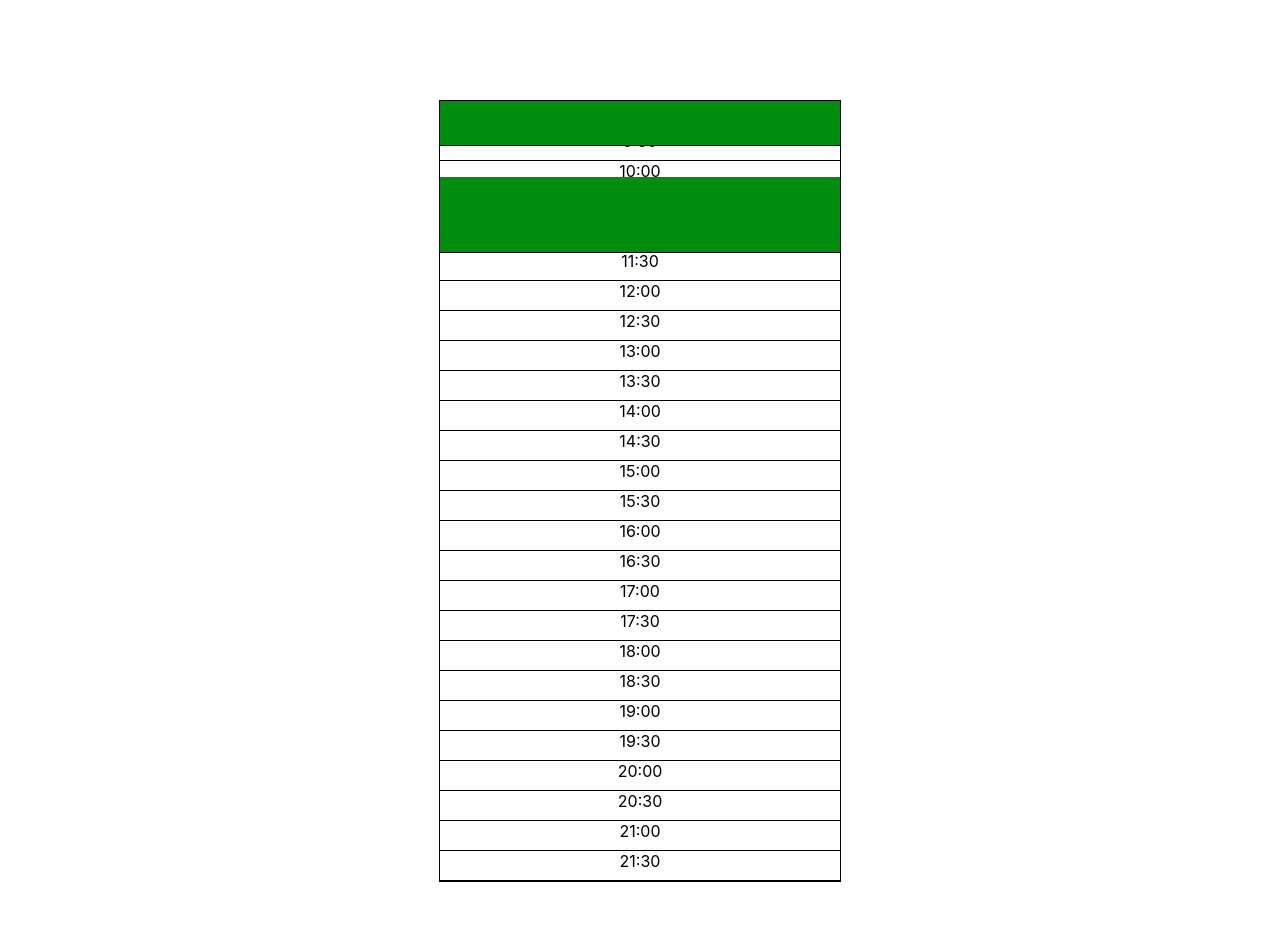
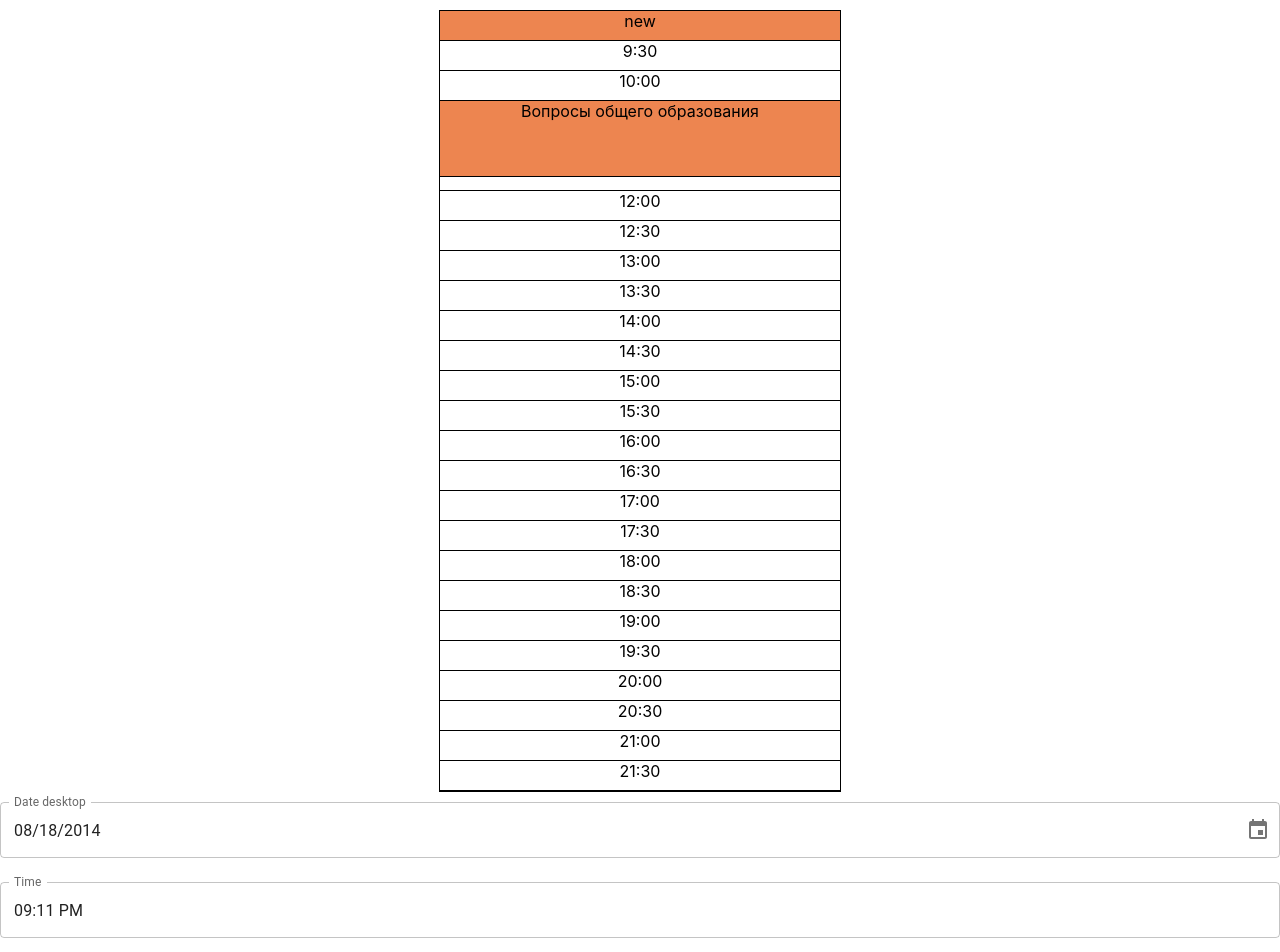
Before and after one commit to isakhalin/AppointApp, a React (Create React App) app: page / in a window 1280 px wide. Shown: the top 952 px of the page. Built offline with nearby package versions, Linux system fonts and the light colour scheme.

Commit message:
feat(VksConstructor): Добавлен конструктор события

```diff
--- a/package.json
+++ b/package.json
@@ -6,10 +6,12 @@
     "@emotion/react": "^11.10.5",
     "@emotion/styled": "^11.10.5",
     "@mui/material": "^5.11.0",
+    "@mui/x-date-pickers": "^5.0.11",
     "@reduxjs/toolkit": "^1.9.1",
     "@testing-library/jest-dom": "^5.16.5",
     "@testing-library/react": "^13.4.0",
     "@testing-library/user-event": "^14.4.3",
+    "moment": "^2.29.4",
     "react": "^18.2.0",
     "react-dom": "^18.2.0",
     "react-redux": "^8.0.5",
--- a/src/App.css
+++ b/src/App.css
@@ -40,8 +40,8 @@
 
 .calendar-wrp {
   position: relative;
-  margin: 100px auto;
+  margin: 10px auto;
   width: 400px;
   height: 780px;
-  border: 1px solid black;
+  border: 1px solid rgb(0, 0, 0);
 }
--- a/src/App.js
+++ b/src/App.js
@@ -1,11 +1,13 @@
 import React from 'react';
 import './App.css';
 import { Celendar } from './components';
+import { VksConstructor } from './components/vksConstructor/vksConstructor';
 
 function App() {
   return (
     <div className="App">
       <Celendar />
+      <VksConstructor />
     </div>
   );
 }
--- a/src/components/calendar/celendar.jsx
+++ b/src/components/calendar/celendar.jsx
@@ -1,164 +1,119 @@
 // rafc - создает реакт компонент
 // clg  - console.log()
 
-import { boxSizing } from "@mui/system";
 import React from "react";
 
 export const Celendar = () => {
-  const mok = [
+  const day = [
     {
       title: "9:00",
-      start: 0,
-      end: 30,
     },
     {
       title: "9:30",
-      start: 31,
-      end: 60,
     },
     {
       title: "10:00",
-      start: 61,
-      end: 90,
     },
     {
       title: "10:30",
-      start: 91,
-      end: 120,
     },
     {
       title: "11:00",
-      start: 121,
-      end: 150,
     },
     {
       title: "11:30",
-      start: 151,
-      end: 180,
     },
     {
       title: "12:00",
-      start: 181,
-      end: 210,
     },
     {
       title: "12:30",
-      start: 211,
-      end: 240,
     },
     {
       title: "13:00",
-      start: 211,
-      end: 240,
     },
     {
       title: "13:30",
-      start: "",
-      end: "",
     },
     {
       title: "14:00",
-      start: "",
-      end: "",
     },
     {
       title: "14:30",
-      start: "",
-      end: "",
     },
     {
       title: "15:00",
-      start: "",
-      end: "",
     },
     {
       title: "15:30",
-      start: "",
-      end: "",
     },
     {
       title: "16:00",
-      start: "",
-      end: "",
     },
     {
       title: "16:30",
-      start: "",
-      end: "",
     },
     {
       title: "17:00",
-      start: "",
-      end: "",
     },
     {
       title: "17:30",
-      start: "",
-      end: "",
     },
     {
-      title: '18:00',
-      start: '',
-      end: '',
+      title: "18:00",
     },
     {
       title: "18:30",
-      start: "",
-      end: "",
     },
     {
-      title: '19:00',
-      start: '',
-      end: '',
+      title: "19:00",
     },
     {
       title: "19:30",
-      start: "",
-      end: "",
     },
     {
-      title: '20:00',
-      start: '',
-      end: '',
+      title: "20:00",
     },
     {
       title: "20:30",
-      start: "",
-      end: "",
     },
     {
-      title: '21:00',
-      start: '',
-      end: '',
+      title: "21:00",
     },
     {
       title: "21:30",
-      start: "",
-      end: "",
     },
   ];
-  const mok2 = [
+  const vks = [
     {
-      start: 0,
-      end: 45,
+      id: "434264361",
+      title: "new",
+      dayStartAt: new Date("2022-12-20 09:00:00").getTime(),
+      dayEndAt: new Date("2022-12-20 21:00:00").getTime(),
+      start: new Date("2022-12-20 09:30:00").getTime(),
+      end: new Date("2022-12-20 10:00:00").getTime(),
       styles: {
         position: "absolute",
-        top: "0",
-        backgroundColor: "#008d0e",
-        height: "45px",
+        top: 0,
+        backgroundColor: "#ed8550",
+        height: "30px",
         width: "400px",
         borderBottom: "1px solid black",
         boxSizing: "border-box",
       },
     },
     {
-      start: 46,
-      end: 75,
+      id: "43467345361",
+      title: "Вопросы общего образования",
+      dayStartAt: new Date("2022-12-20 09:00:00").getTime(),
+      dayEndAt: new Date("2022-12-20 21:00:00").getTime(),
+      start: new Date("2022-12-20 10:30:00").getTime(), // 1671523200000
+      end: new Date("2022-12-20 11:00:00").getTime(), // 1671526800000
       styles: {
         position: "absolute",
-        top: 76,
-        backgroundColor: "#008d0e",
-        height: "76px",
+        top: 90, // 30 минут это 30 пикселей. (start-dayStartAt)/60000
+        backgroundColor: "#ed8550",
+        height: "76px", // (end-start)/60000
         width: "400px",
         borderBottom: "1px solid black",
         boxSizing: "border-box",
@@ -168,8 +123,9 @@ export const Celendar = () => {
 
   return (
     <div className="calendar-wrp">
-      {mok.map((el, index) => (
+      {day.map((el) => (
         <div
+          key={el.title}
           style={{
             width: "400px",
             height: "30px",
@@ -180,8 +136,10 @@ export const Celendar = () => {
           {el.title}
         </div>
       ))}
-      {mok2.map((el) => (
-        <div style={el.styles}></div>
+      {vks.map((el) => (
+        <div key={el.start} style={el.styles}>
+          {el.title}
+        </div>
       ))}
     </div>
   );
--- /dev/null
+++ b/src/components/vksConstructor/vksConstructor.jsx
@@ -0,0 +1,40 @@
+import React, { useState } from "react";
+//import dayjs from "dayjs";
+import Stack from "@mui/material/Stack";
+import TextField from "@mui/material/TextField";
+import { LocalizationProvider } from "@mui/x-date-pickers/LocalizationProvider";
+import { TimePicker } from "@mui/x-date-pickers/TimePicker";
+// import { DateTimePicker } from "@mui/x-date-pickers/DateTimePicker";
+import { DesktopDatePicker } from "@mui/x-date-pickers/DesktopDatePicker";
+// import { MobileDatePicker } from "@mui/x-date-pickers/MobileDatePicker";
+import { AdapterMoment } from "@mui/x-date-pickers/AdapterMoment";
+import moment from "moment/moment";
+
+export const VksConstructor = () => {
+  const [value, setValue] = useState(moment("2014-08-18T21:11:54"));
+  console.log("VAL", value);
+
+  const handleChange = (newValue) => {
+    setValue(newValue);
+  };
+
+  return (
+    <LocalizationProvider dateAdapter={AdapterMoment}>
+      <Stack spacing={3}>
+        <DesktopDatePicker
+          label="Date desktop"
+          inputFormat="MM/DD/YYYY"
+          value={value}
+          onChange={handleChange}
+          renderInput={(params) => <TextField {...params} />}
+        />
+        <TimePicker
+          label="Time"
+          value={value}
+          onChange={handleChange}
+          renderInput={(params) => <TextField {...params} />}
+        />
+      </Stack>
+    </LocalizationProvider>
+  );
+};
```
Also changed, not shown: 1 other file (tests, documents, lock files or other folders).
